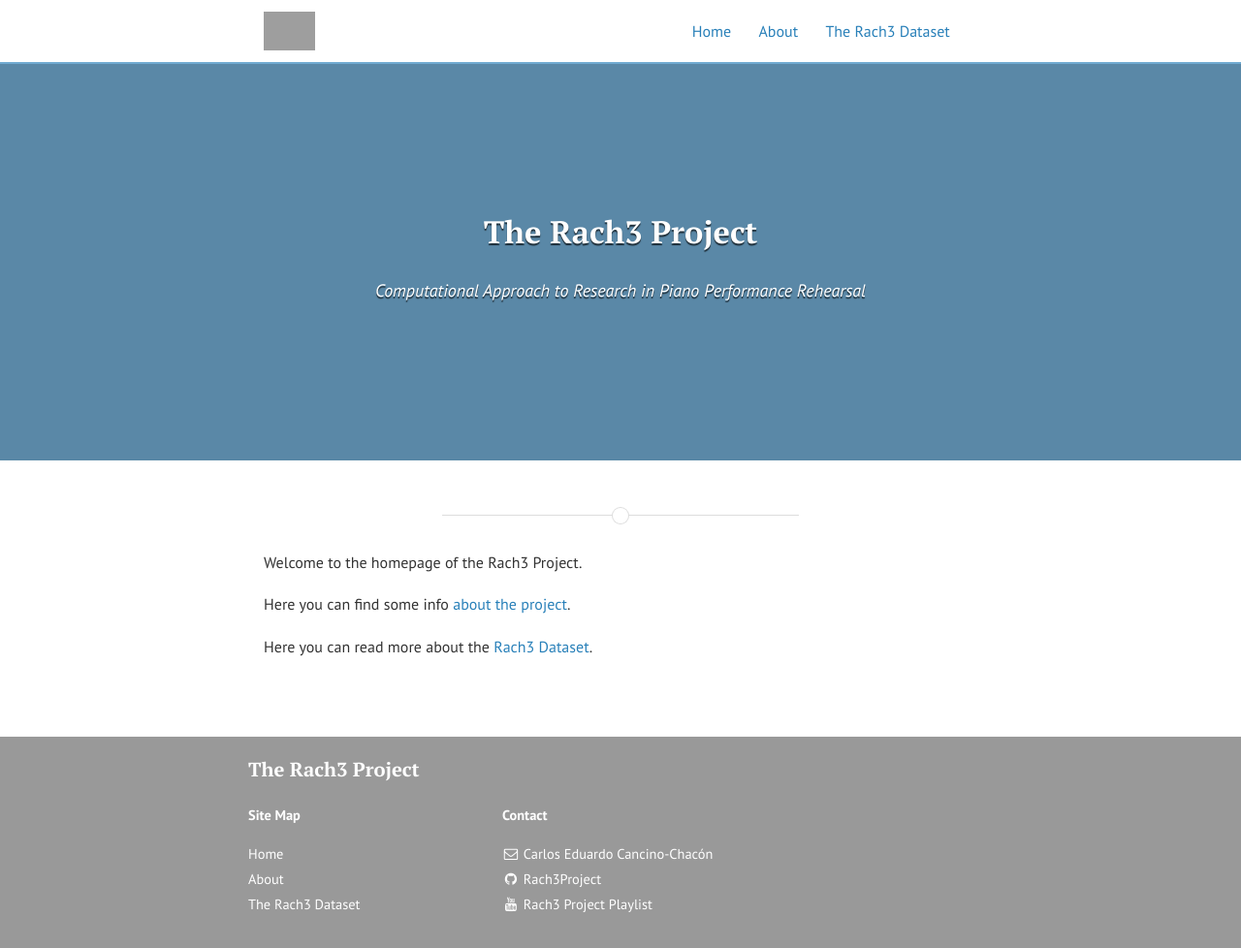
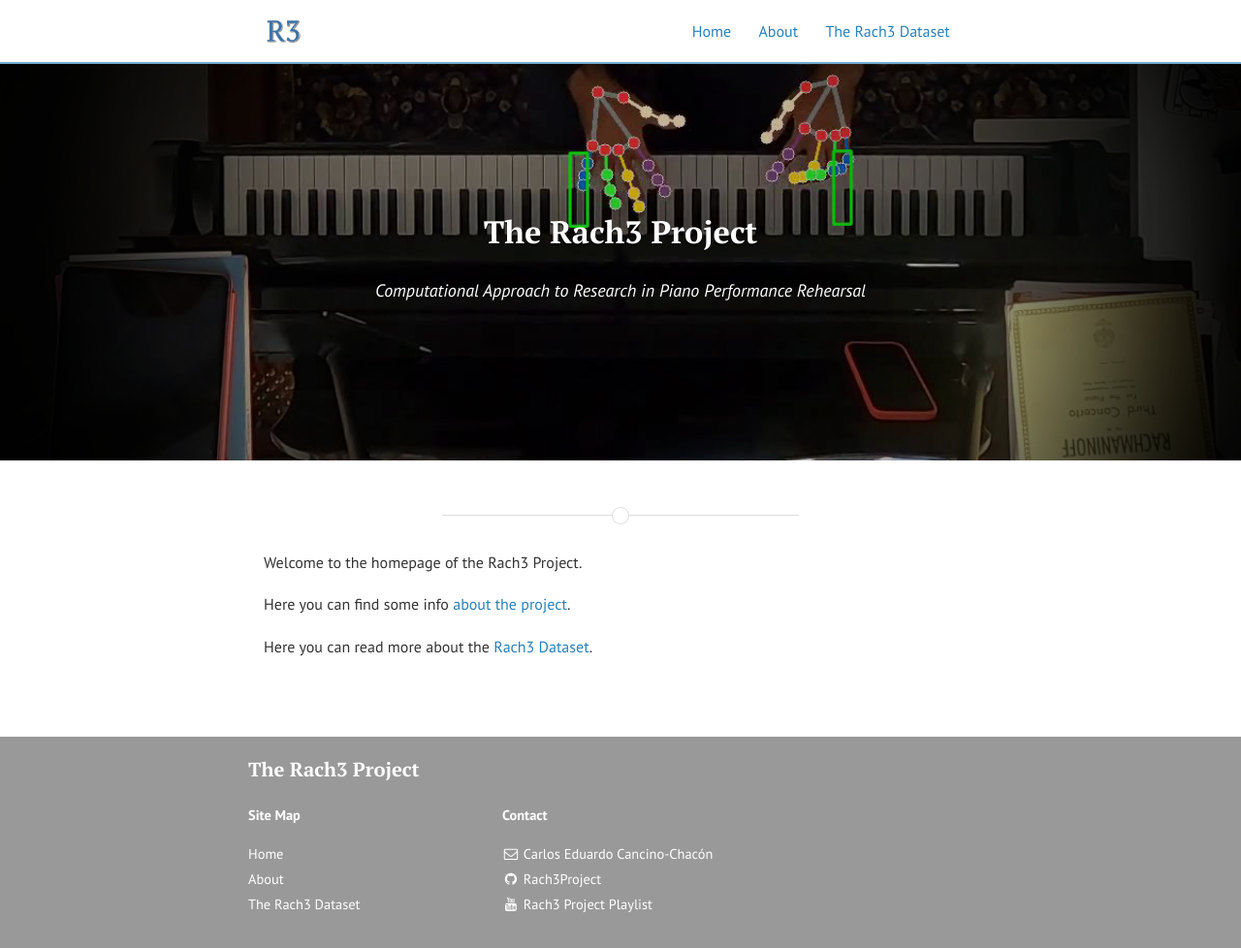
Before and after one commit to Rach3Project/info_website, a Jekyll site: the page built from index.html, in a window 1280 px wide and 978 px high. Shown: the whole window at 97% size. Built offline with Jekyll 4.4.1, drawn with Linux system fonts in a browser that asks for light colours; nearby versions of some CDN libraries; some web fonts are replaced.

Commit message:
revert back filters in urls

```diff
--- a/_config.yml
+++ b/_config.yml
@@ -20,8 +20,8 @@ description: >
 # root of your server.
 baseurl: "/demo-website-r3" # the subpath of your site, e.g. /blog/
 url: "https://ivnsp.github.io" # the base hostname & protocol for your site
-cover: "{{ '/assets/cover.png' | relative_url }}"
-logo: "{{ '/assets/logo.png' | relative_url }}"
+cover: "/assets/cover.png" # {{ '/assets/cover.png' | relative_url }}
+logo: "/assets/logo.png" #{{ '/assets/logo.png' | relative_url }}
 
 # Build settings
 markdown: kramdown
```
